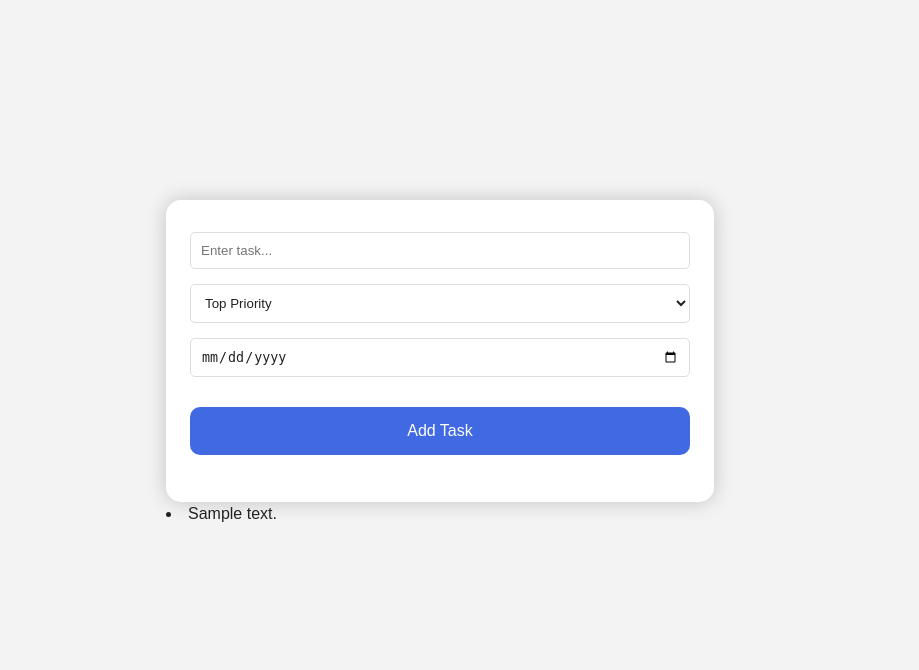
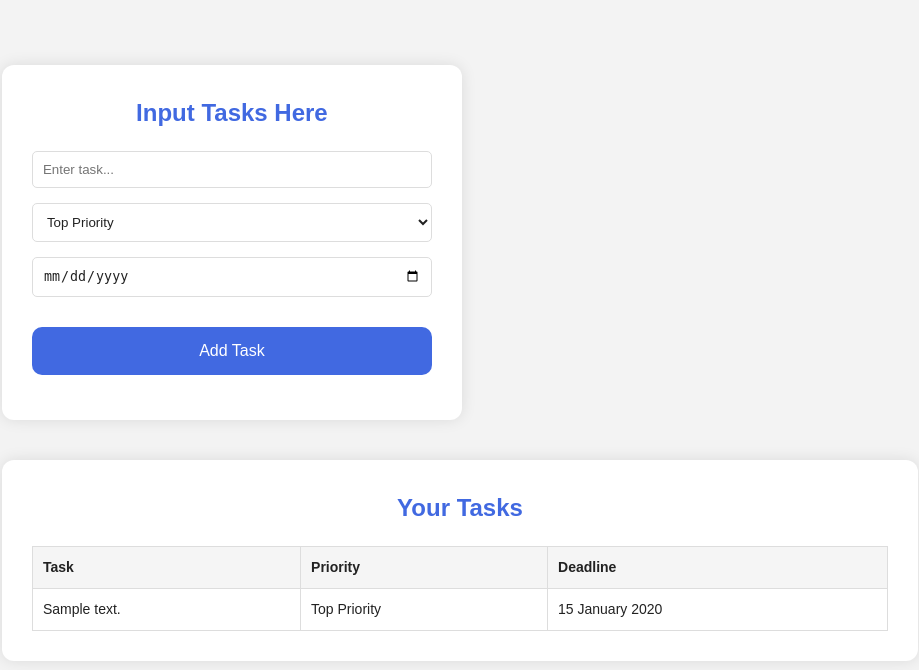
Before and after one commit to Teiruu/TaskFlow, a Flask app: template taskflow/templates/dashboard.html in a window 1280 px wide. Shown: the part 87-757 px from the top of the page, without its empty margins (200-1119 px from the left). Run offline with Flask 3, Linux system fonts and the light colour scheme; the template is opened without the code that fills it: values that come from a table or form of the project are taken from there, others are empty; the visitor is signed in with stand-in values (Sample User, id 1); tables that the repository leaves empty hold one stand-in row (values such as "Sample post").

Commit message:
Task Input Success, Updated Dashboard

```diff
--- a/taskflow/app.py
+++ b/taskflow/app.py
@@ -57,14 +57,17 @@ def dashboard():
     if not session.get("username"):
         return redirect("/login")
     form = TodoForm()
+    user = db.session.execute(db.select(User).filter_by(username=session.get("username"))).scalar_one()
     if form.validate_on_submit():
         todo = Todo(
-        todo_text = form.todo_text.data,
-        todo_priority = form.todo_priority.data,
-        todo_date = form.todo_date.data
+        user_id = user.id,
+        todo_text = form.todo.data,
+        todo_priority = form.priority.data,
+        todo_date = form.date.data
         )
     #Adding the task to the list
         db.session.add(todo)
         db.session.commit()
         return redirect(url_for('dashboard'))
-    return render_template('dashboard.html', form=form)
+    todos = db.session.execute(db.select(Todo).filter_by(user_id=user.id).order_by(Todo.todo_date)).scalars()
+    return render_template('dashboard.html', form=form, todos=todos)
--- a/taskflow/model/user.py
+++ b/taskflow/model/user.py
@@ -59,5 +59,5 @@ class TodoForm(FlaskForm):
     todo = StringField('todo_label',
                            validators=[InputRequired(message="Input required")])
     priority = SelectField('priority_label',
-                           choices={1: "top", 2: "middle", 3: "less"},
-    date = DateField('date_label', format='%Y-%m-%d'))
+                           choices=[(1, 'Top'), (2, 'Middle'), (3, 'Less')])
+    date = DateField('date_label', format='%Y-%m-%d')
--- a/taskflow/static/style.css
+++ b/taskflow/static/style.css
@@ -1,13 +1,12 @@
 /*style.css*/
+
 /* --------------------------------------------------
    Global colour system
    -------------------------------------------------- */
 :root {
-    /* brand colour – “royal-blue” */
-    --primary-color: #4169e1;   /* RoyalBlue */
-    --primary-color-hover: #3557c6; /* a bit darker for hover/active */
+    --primary-color: #4169e1;
+    --primary-color-hover: #3557c6;
 
-    /* light-theme neutrals */
     --bg-color: #f3f3f3;
     --card-bg: #ffffff;
     --text-color: #222222;
@@ -67,6 +66,80 @@ h1, h2, h3, h4, h5, h6 {
     flex-direction: column;
     gap: 12px;
     margin: 100px auto 0 auto;
+}
+
+/* --------------------------------------------------
+   Dashboard Layout
+   -------------------------------------------------- */
+.dashboard-container {
+    display: flex;
+    align-items: flex-start;
+    gap: 40px;
+    margin-top: 100px;
+    width: 100%;
+    max-width: 1200px;
+    padding: 0 20px;
+    flex-wrap: wrap;
+}
+
+.task-entry {
+    flex: 1 1 300px;
+    max-width: 400px;
+    background-color: var(--card-bg);
+    padding: 30px;
+    border-radius: 12px;
+    box-shadow: 0 0 15px rgba(0, 0, 0, 0.1);
+}
+
+.task-table {
+    flex: 2 1 600px;
+    background-color: var(--card-bg);
+    padding: 30px;
+    border-radius: 12px;
+    box-shadow: 0 0 15px rgba(0, 0, 0, 0.1);
+    overflow-x: auto;
+}
+
+.task-entry h2,
+.task-table h2 {
+    margin-bottom: 20px;
+    color: var(--primary-color);
+    text-align: center;
+}
+
+.task-table table {
+    width: 100%;
+    border-collapse: collapse;
+    font-size: 14px;
+}
+
+.task-table th,
+.task-table td {
+    padding: 10px;
+    border: 1px solid var(--input-border);
+    text-align: left;
+}
+
+.task-table th {
+    background-color: #f5f5f5;
+}
+
+/* Dark mode overrides for table/card layout */
+@media (prefers-color-scheme: dark) {
+    .task-entry,
+    .task-table {
+        background-color: var(--card-bg);
+        color: var(--text-color);
+    }
+
+    .task-table th {
+        background-color: #2c2c2c;
+        color: var(--text-color);
+    }
+
+    .task-table td {
+        border-color: #555;
+    }
 }
 
 /* --------------------------------------------------
--- a/taskflow/templates/dashboard.html
+++ b/taskflow/templates/dashboard.html
@@ -15,9 +15,14 @@
     <form action="{{ url_for('logout') }}" method="post">
         <button type="submit" class="logout-btn">Log Out</button>
     </form>
-    <div class="task-form">
+
+<div class="dashboard-container">
+    <!-- Task Form -->
+    <div class="task-entry">
+        <h2>Input Tasks Here</h2>
         <form action="{{ url_for('dashboard') }}" method="post">
-            <input type="text" id="task" name="text" placeholder="Enter task...">
+            {{ form.csrf_token }}
+            <input type="text" id="task" name="todo" placeholder="Enter task...">
             <select id="priority" name="priority">
                 <option value="1">Top Priority</option>
                 <option value="2">Middle Priority</option>
@@ -27,12 +32,31 @@
             <button id="add-task" type="submit">Add Task</button>
         </form>
     </div>
-    <div class="task-list" id="task-list" name="task-list">
-                <!-- Tasks will be added here dynamically -->
-        {% for todo in todos %}
-        <li>{{ todo.todo_text }}</li>
-        {% endfor %}
+
+    <!-- Task Table -->
+    <div class="task-table">
+        <h2>Your Tasks</h2>
+        <table>
+            <thead>
+                <tr>
+                    <th>Task</th>
+                    <th>Priority</th>
+                    <th>Deadline</th>
+                </tr>
+            </thead>
+            <tbody>
+                {% set priorities = {1:"Top Priority", 2: "Middle Priority", 3: "Least Priority"} %}
+                {% for todo in todos %}
+                <tr>
+                    <td>{{ todo.todo_text }}</td>
+                    <td>{{ priorities[todo.todo_priority] }}</td>
+                    <td>{{ todo.todo_date.strftime("%d %B %Y") }}</td>
+                </tr>
+                {% endfor %}
+            </tbody>
+        </table>
     </div>
+</div>
 </main>
 </body>
 
--- a/taskflow/templates/register.html
+++ b/taskflow/templates/register.html
@@ -11,6 +11,10 @@
     <h3>Enter a Username and Password</h3>
 
     <form action="{{ url_for('register') }}" method="POST">
+        {{ form.csrf_token }}
+        {% if form.csrf_token.errors %}
+        <div class="warning">You have submitted an invalid CSRF token</div>
+        {% endif %}
         <label for="username">
             Username:
         </label>
```
Also changed, not shown: 2 other files. Lines whose indentation alone changed are shown as unchanged.
